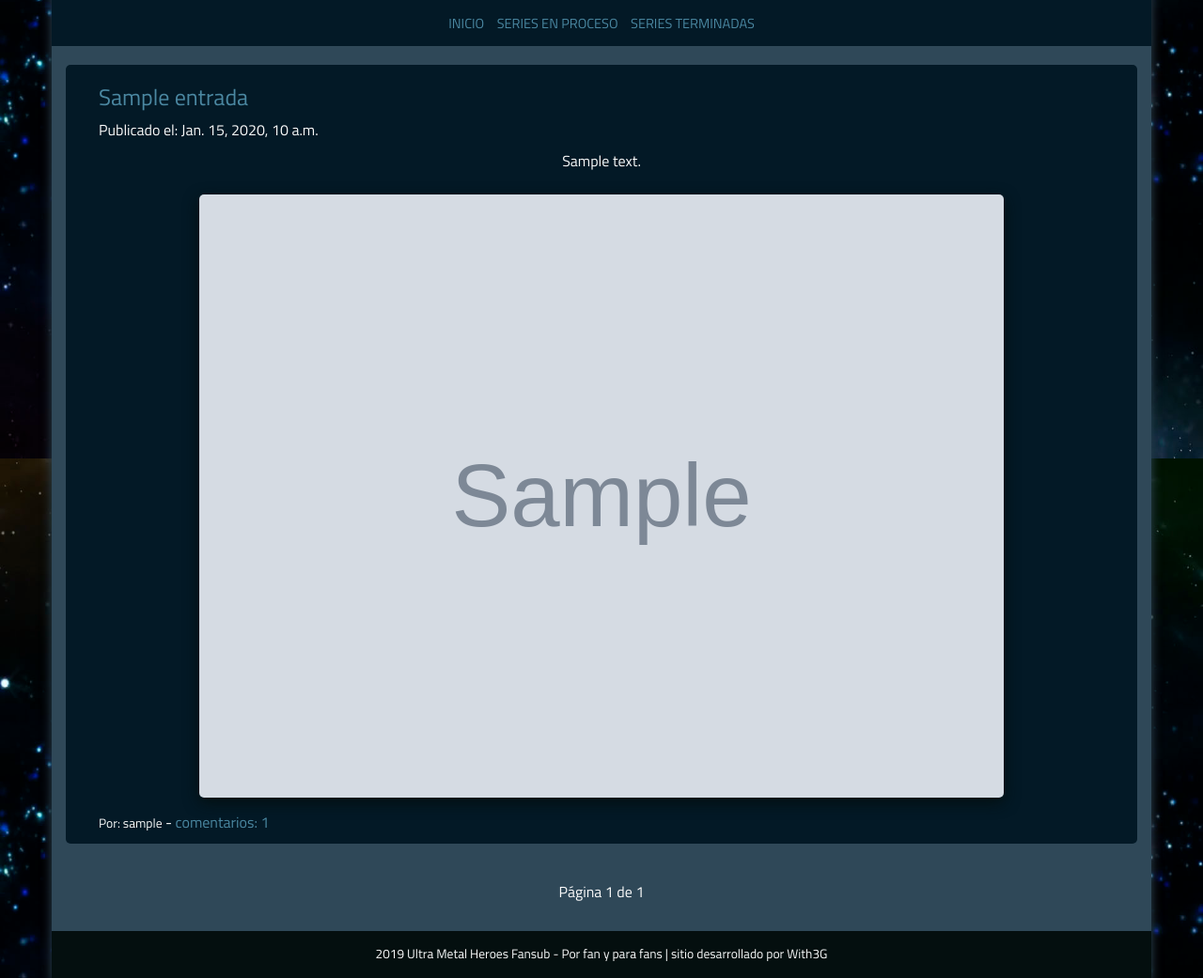
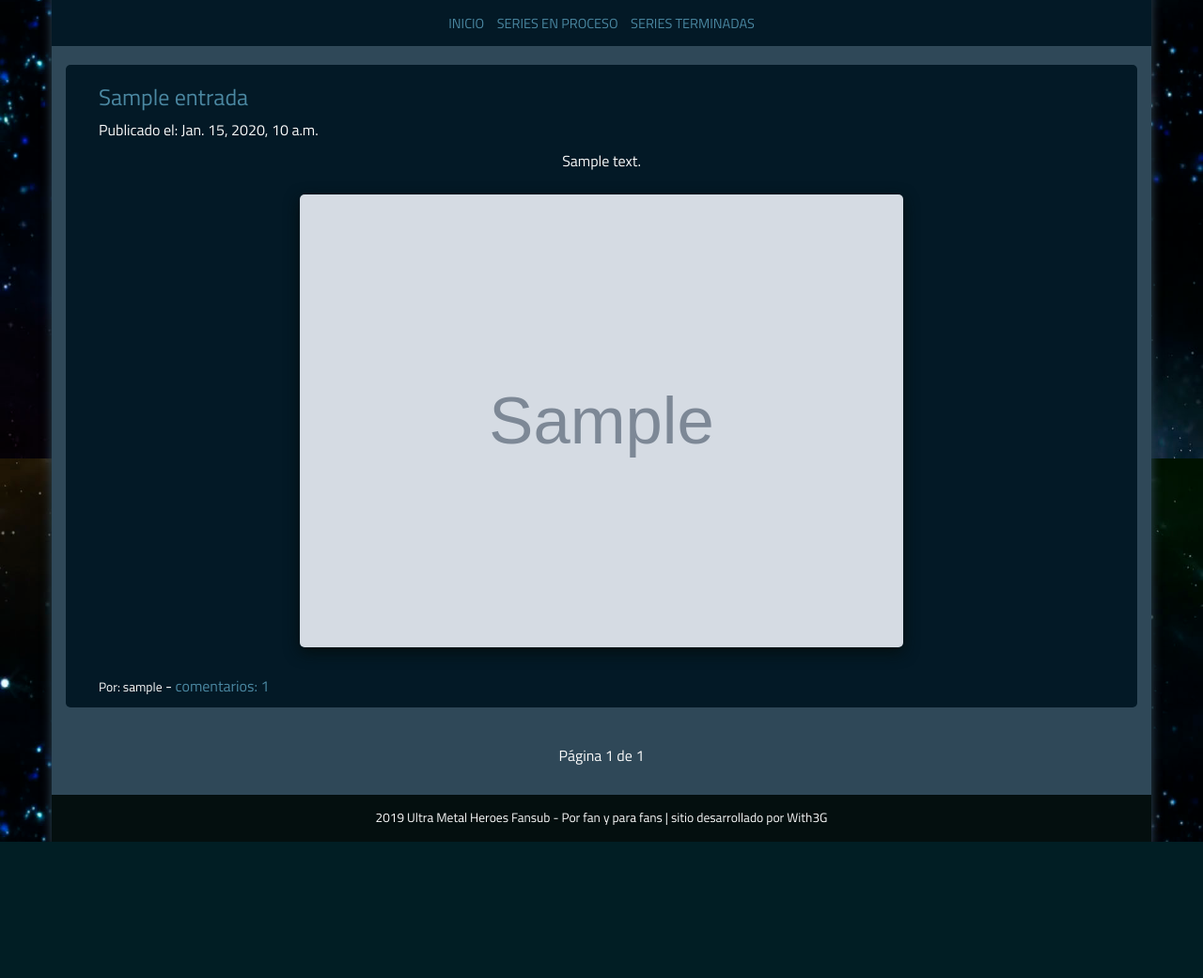
Before and after one commit to Pytonicus/ultrametalheroesfansub, a Django app: page / in a window 1280 px wide. Shown: the part 312-1353 px from the top of the page at 94% size. After the commit the page ends 1208 px from the top, so only its background shows below. Run offline with Django 3.2, Linux system fonts and the light colour scheme; tables that the repository leaves empty hold one stand-in row (values such as "Sample post"); grey boxes marked "Sample" are stand-in pictures; some libraries are stand-ins or nearby versions.

Commit message:
solucionado descentramiento de imagenes en inicio

```diff
--- a/blog/static/css/blog.css
+++ b/blog/static/css/blog.css
@@ -102,7 +102,7 @@ footer {
 }
 
 .captura img {
-    width: 80%;
+    width: 60%;
     margin: 15px 0px;
     border-radius: 5px;
     box-shadow: 0px 5px 16px #040F0F;
@@ -144,6 +144,5 @@ textarea {
 }
 
 .captura {
-    max-height: 300px;
     margin-bottom: 15px;
 }
```
